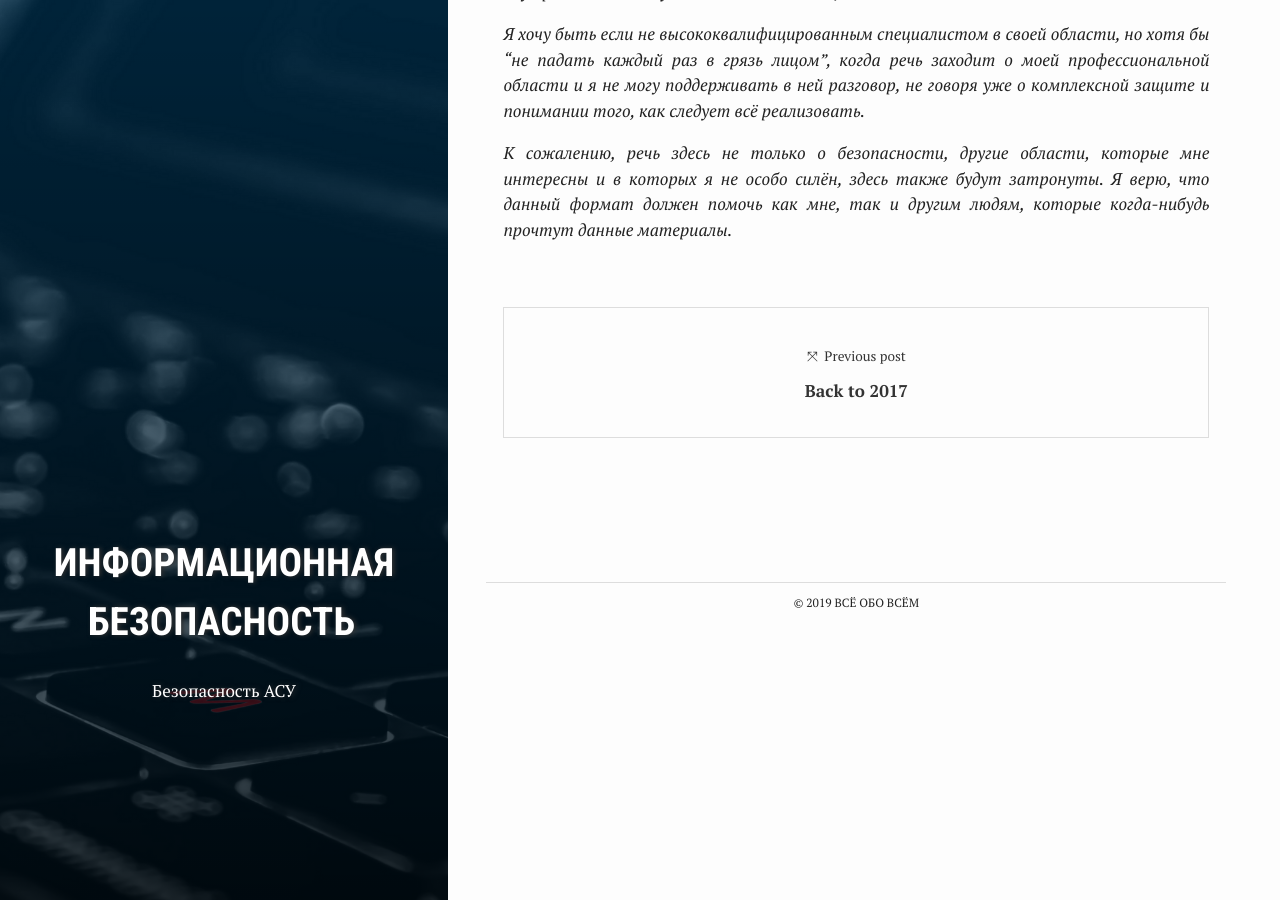
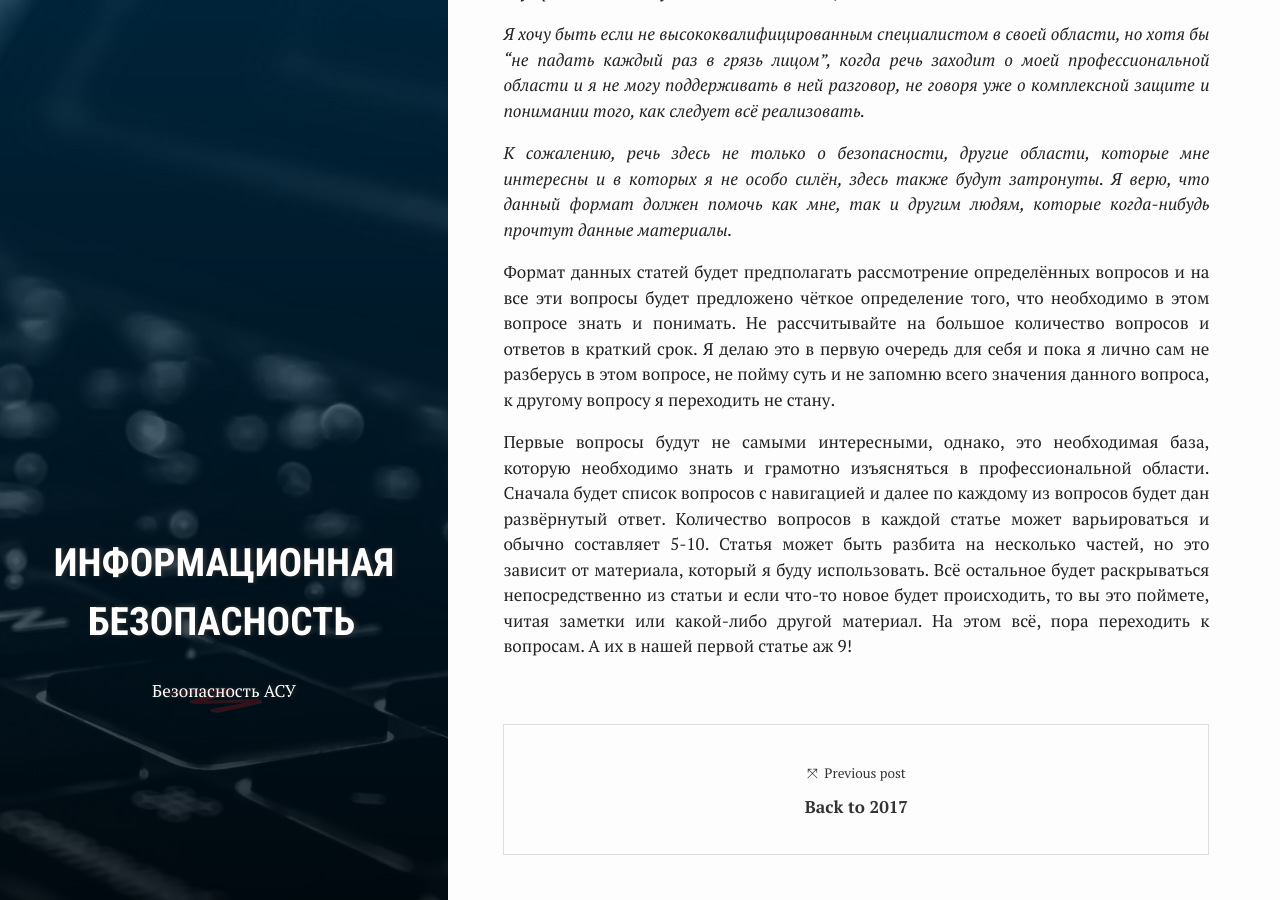
Before and after one commit to ghostmorgan/ghostmorgan.github.io, a Jekyll site: the page built from _posts/2019-10-11-inform_security_1_1.md, in a window 1280 px wide and 900 px high, scrolled down 578 px. Built offline with Jekyll 4.4.1, drawn with Linux system fonts in a browser that asks for light colours; nearby versions of some CDN libraries; comment, search, counter and statistics services are not loaded.

Commit message:
Update 2019-10-11-inform_security_1_1.md

```diff
--- a/_posts/2019-10-11-inform_security_1_1.md
+++ b/_posts/2019-10-11-inform_security_1_1.md
@@ -26,3 +26,9 @@ comments: true
 
 *К сожалению, речь здесь не только о безопасности, другие области, которые мне интересны и в которых я не особо силён, здесь также будут
 затронуты. Я верю, что данный формат должен помочь как мне, так и другим людям, которые когда-нибудь прочтут данные материалы.*
+
+Формат данных статей будет предполагать рассмотрение определённых вопросов и на все эти вопросы будет предложено чёткое определение того,
+что необходимо в этом вопросе знать и понимать. Не рассчитывайте на большое количество вопросов и ответов в краткий срок. Я делаю это в
+первую очередь для себя и пока я лично сам не разберусь в этом вопросе, не пойму суть и не запомню всего значения данного вопроса, к другому вопросу я переходить не стану.
+
+Первые вопросы будут не самыми интересными, однако, это необходимая база, которую необходимо знать и грамотно изъясняться в  профессиональной области. Сначала будет список вопросов с навигацией и далее по каждому из вопросов будет дан развёрнутый ответ. Количество вопросов в каждой статье может варьироваться и обычно составляет 5-10. Статья может быть разбита на несколько частей, но это зависит от материала, который я буду использовать. Всё остальное будет раскрываться непосредственно из статьи и если что-то новое будет происходить, то вы это поймете, читая заметки или какой-либо другой материал. На этом всё, пора переходить к вопросам. А их в нашей первой статье аж 9!
```
